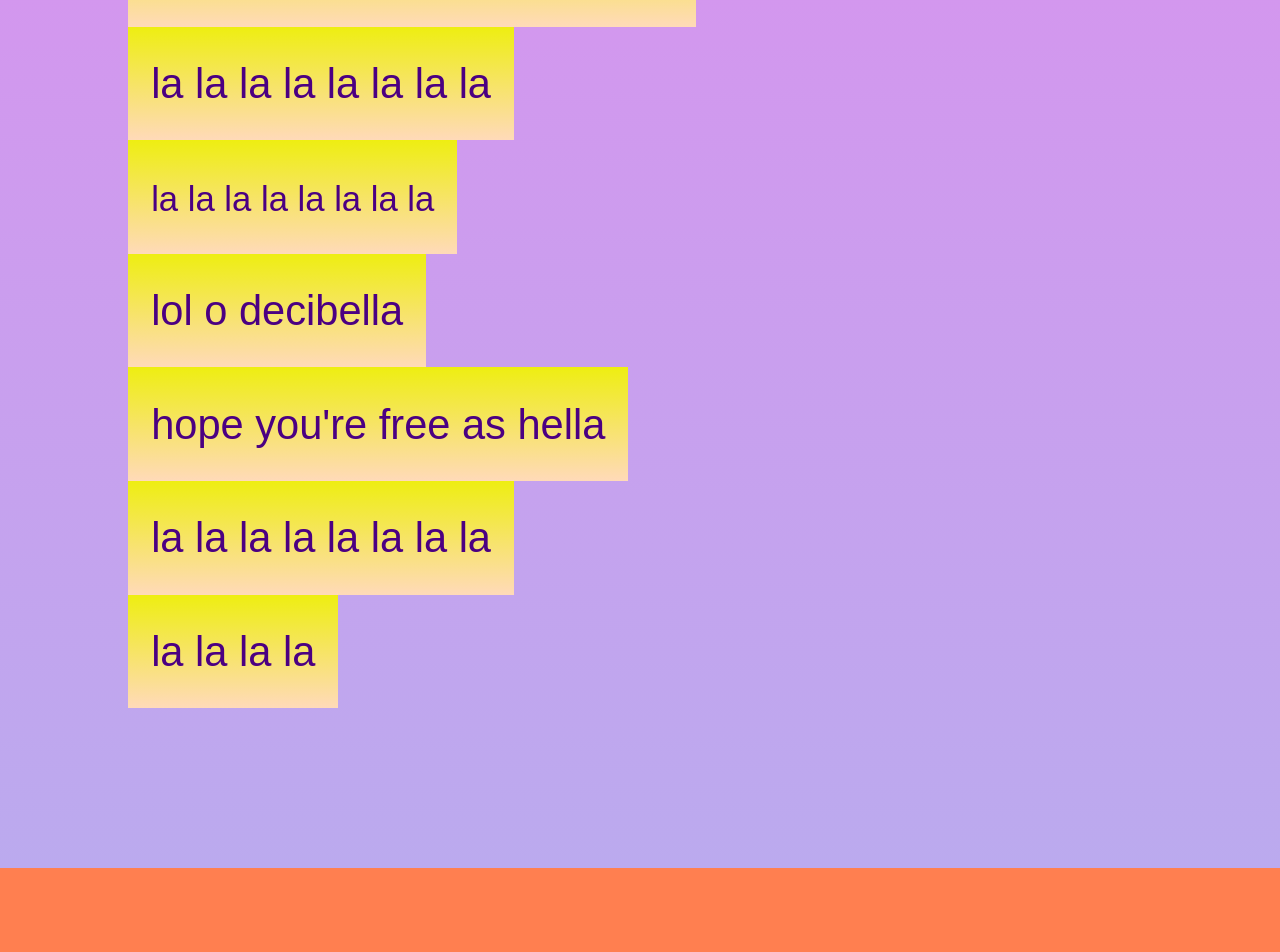
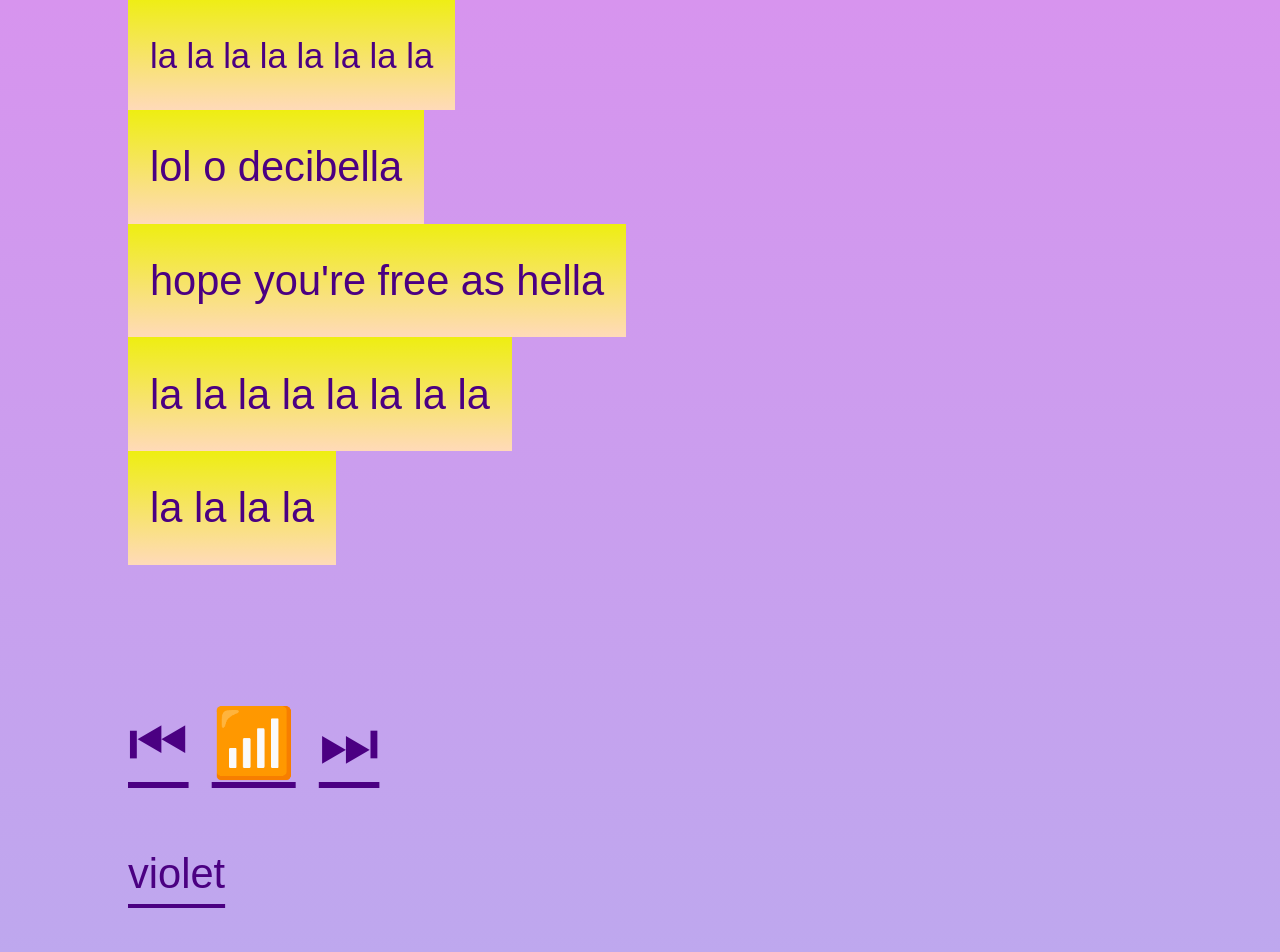
Before and after one commit to vocals/decibella, a website: page index.html in a window 1280 px wide. Shown: the part 2815-3767 px from the top of the page. Before the commit the page ends 3683 px from the top, so only its background shows below. Drawn offline with Linux system fonts and the light colour scheme.

Commit message:
#2 navh violet pilot

```diff
--- a/hum.css
+++ b/hum.css
@@ -1,51 +1,70 @@
+* { box-sizing: border-box }
+a { text-underline-offset: 1pc }
+[rel] { font-size: 1.618em }
+[href^="#"] { text-decoration-style: dotted }
+:focus { outline: thick groove }
+.fun { font: unset }
+
 html {
   font-family: sans-serif;
-  font-size: max(2em, 2vmax + 2vmin);
+  font-size: max(26px, 2vmax + 2vmin);
   line-height: 1.618;
 }
 
 body {
-  margin: auto;
+  margin: 0;
   overflow-wrap: anywhere;
 }
 
 article {
   align-items: flex-start;
-  box-sizing: border-box;
   contain: layout;
   display: flex;
   flex-flow: column;
-  justify-content: flex-start;
-  margin: auto;
-  min-height: 100vh;
-  padding: 20vh 10vw;
+  padding: 10vh 10vw;
+}
+
+aside {
+  align-items: flex-start;
+  contain: layout;
+  display: flex;
+  flex-flow: column;
+  gap: 1ex;
+  margin-bottom: 1em;
+}
+
+footer {
+  margin-block: 3em 1em;
+}
+
+nav {
+  contain: layout;
+  display: flex;
+  gap: 1ch;
+  margin-bottom: 1em;
+}
+
+p {
+  margin: 0;
+  padding: 1ch 1ex;
 }
 
 h1 {
   font-size: 2.618rem;
-  margin: auto;
-  padding: 1ch;
+  margin: auto auto 1ex;
+}
+
+hr {
+  all: unset;
+  display: block;
+  margin-block: 1em;
 }
 
 @media (orientation: portrait) {
   h1 {
+    margin-block-end: 10vw;
+    margin-top: 0;
+    margin-bottom: 2ch;
     writing-mode: vertical-rl;
   }
 }
-
-p {
-  box-sizing: border-box;
-  margin-block: 0;
-  margin-inline-end: auto;
-  padding: 1ch;
-}
-
-
-:focus {
-  outline: thick dotted;
-  text-decoration-style: dotted;
-}
-
-:hover {
-  text-decoration-style: double;
-}
--- a/index.html
+++ b/index.html
@@ -1,5 +1,5 @@
 <!DOCTYPE html>
-<html lang="en" id="wave">
+<html lang="en-US" id="wave">
 <meta charset="utf-8">
 
 <title>decibella</title>
@@ -12,6 +12,9 @@
 
 <link rel="stylesheet" href="hum.css" media="all">
 <link rel="stylesheet" href="hue.css" media=(color)>
+<link rel="next" href="https://vocals.page/aurora">
+<link rel="index" href="https://vocals.page/starfish">
+<link rel="prev" href="https://vocals.page/mimetypo">
 <link rel="alternate" href="#wave">
 
 <article>
@@ -59,4 +62,15 @@
   <p>hope you're free as hella
   <p>la la la la la la la la
   <p>la la la la
+
+  <footer>
+    <nav aria-label="album">
+      <a href="https://vocals.page/mimetypo" rel="prev">⏮</a>
+      <a href="https://vocals.page/starfish" rel="index">📶	</a>
+      <a href="https://vocals.page/aurora" rel="next">⏭</a>
+    </nav>
+    <aside aria-label="inspo">
+      <a href="https://p9e.page/pilot">violet</a>
+    </aside>
+  </footer>
 </article>
```
